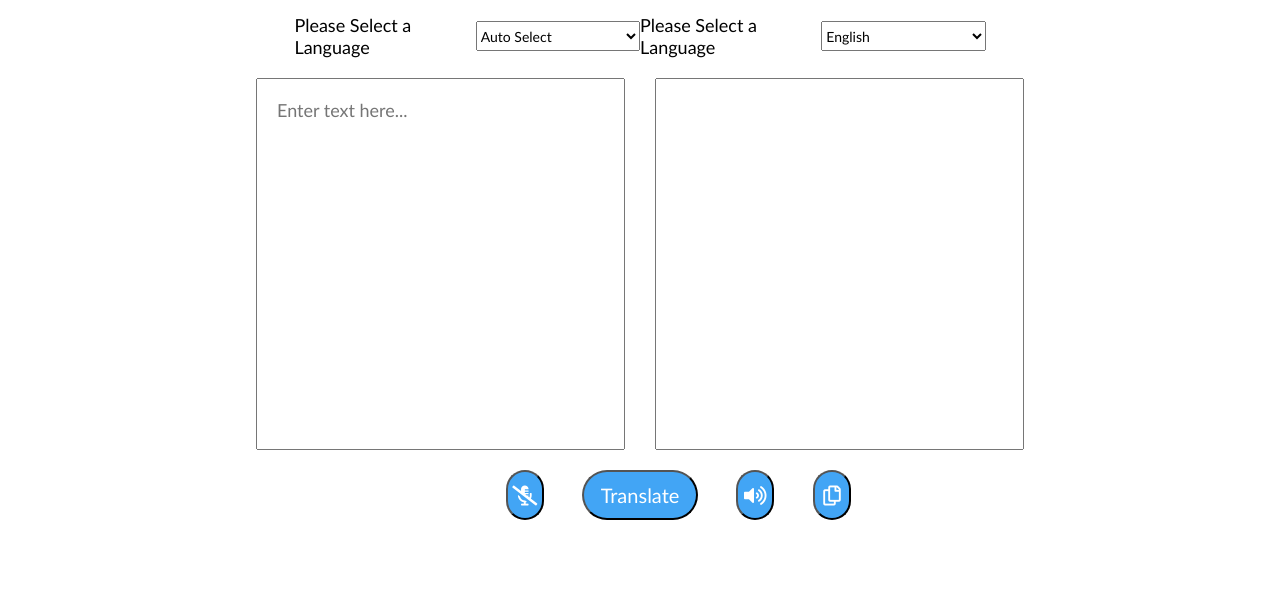
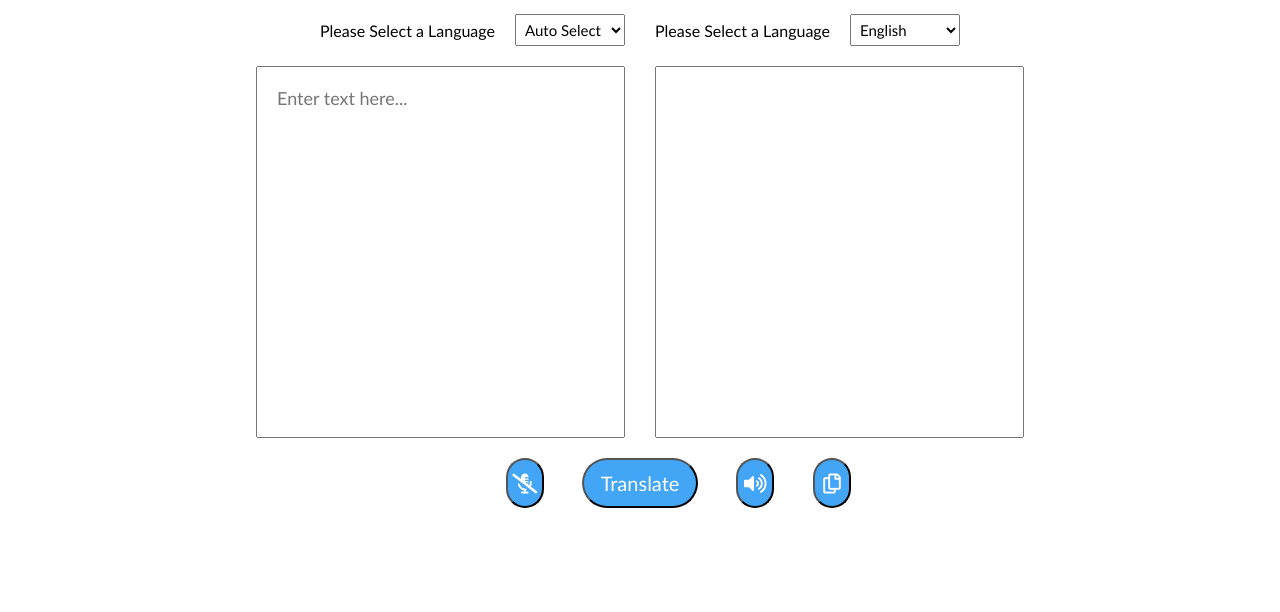
Before and after one commit to Shivam2101s/Eva-Translate, a plain HTML site: page index.html in a window 1280 px wide. Shown: the part 188-800 px from the top of the page. Drawn offline with Linux system fonts and the light colour scheme.

Commit message:
some change

```diff
--- a/style.css
+++ b/style.css
@@ -26,17 +26,17 @@ margin:30px;
 text-align:center;
 }
 .option {
-    display: flex;
+display: flex;
 align-items: center;
 justify-content: center;
 gap: 20px;
-font-size: 18px;
+font-size: 16px;
 
 }
 #language , #inpLang {
-    width: 200px;
-    height: 30px;
-    font-size: 14px;
+    padding: 5px;
+    font-size: 15px;
+
 }
 #container {
     width: 60%;
@@ -69,7 +69,7 @@ font-size: 18px;
 }
 #languageSelect {
     width: 60%;
-    padding:0 3%;
+    padding:0 5%;
     margin: auto;
     display: flex;
     flex-direction: row;
```
